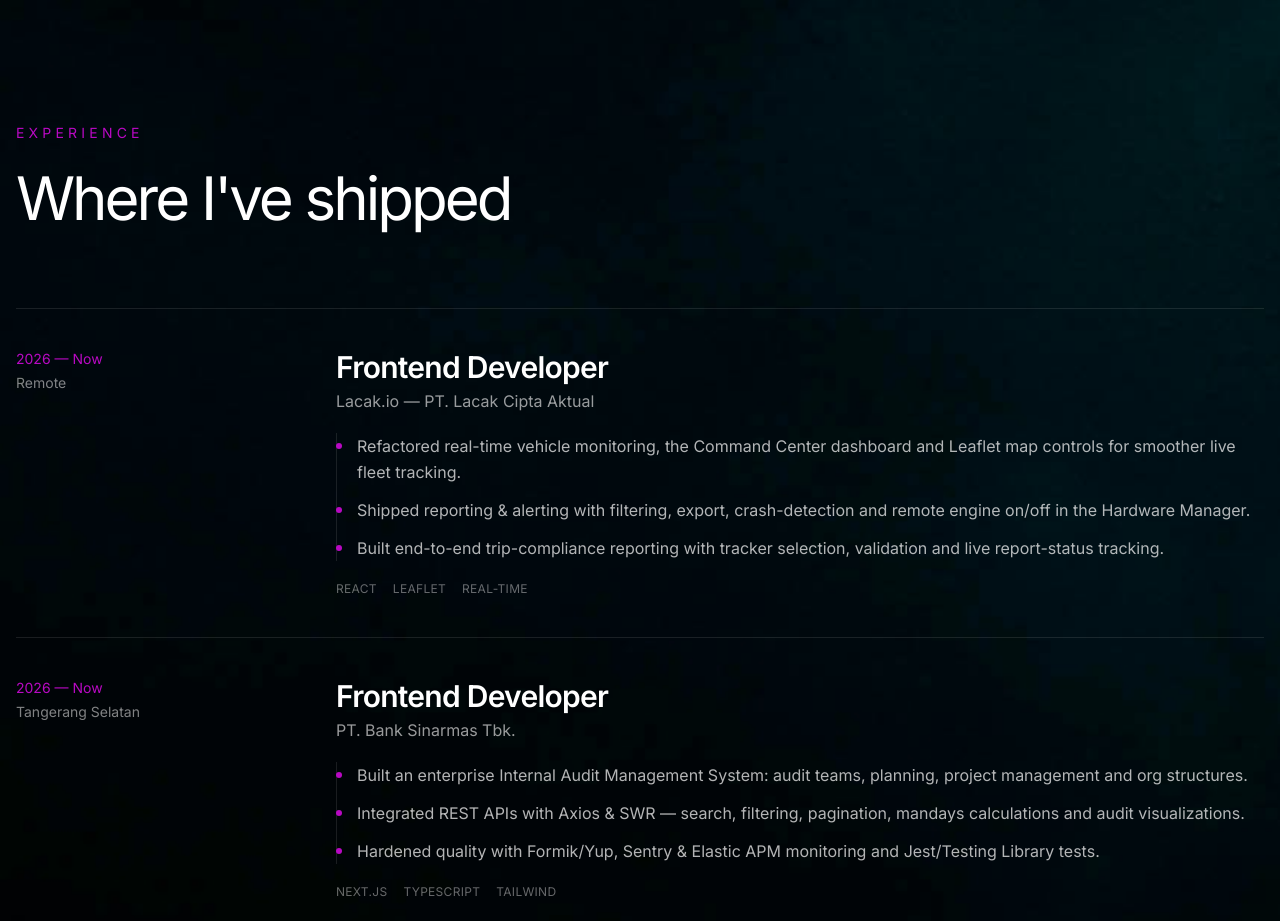
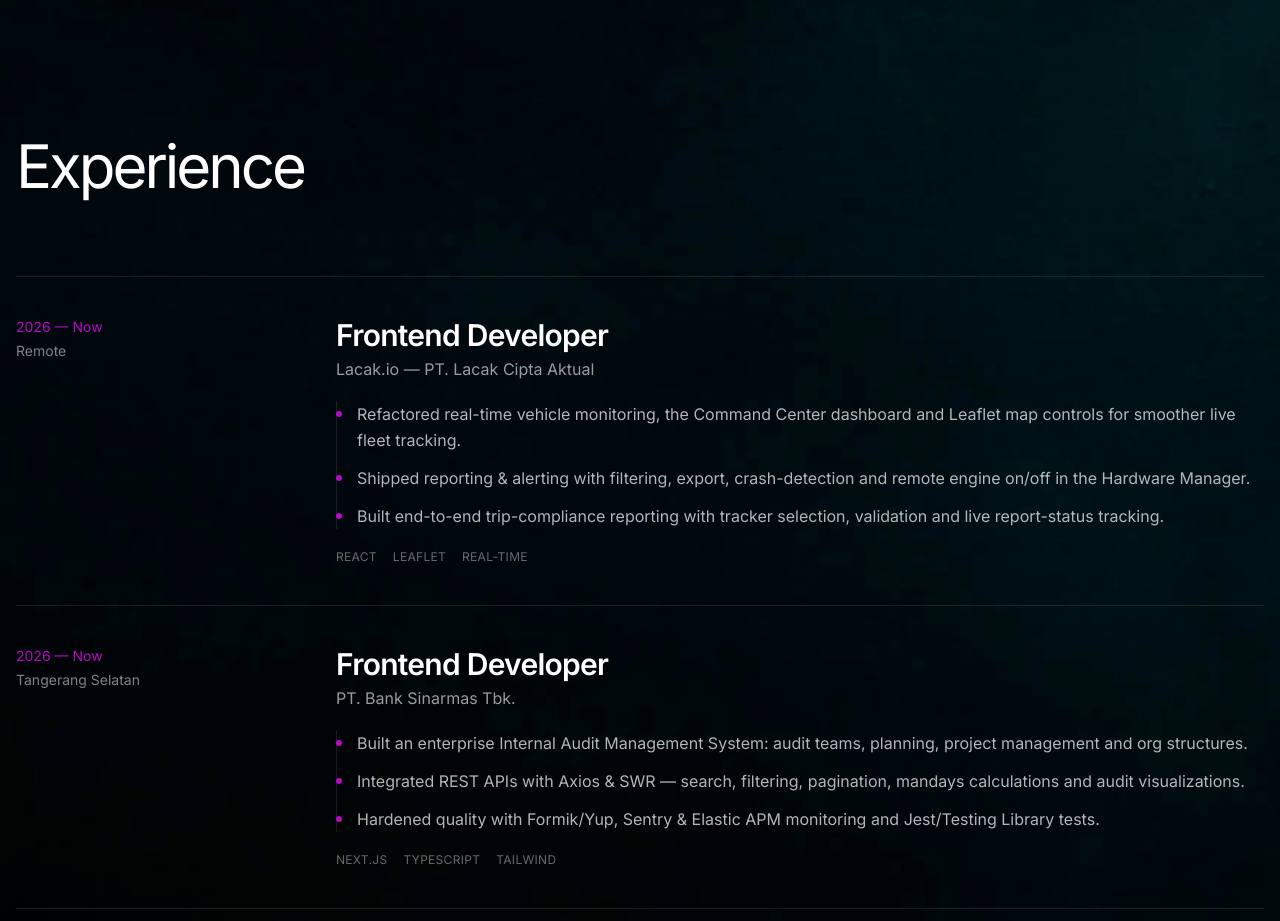
Before and after one commit to ARRARIAKU2/personal-portofolio, a Next.js app: page / in a window 1280 px wide. Shown: the part 1580-2501 px from the top of the page. Built offline with nearby package versions, Linux system fonts and the light colour scheme.

Commit message:
feat: finish revisi v1

```diff
--- a/src/app/(home)/components/organisms/Work.tsx
+++ b/src/app/(home)/components/organisms/Work.tsx
@@ -93,11 +93,14 @@
           viewport={{ once: false, amount: 0.3 }}
           className="mb-16 lg:mb-20"
         >
-          <span className="text-sm uppercase tracking-[0.3em] text-accent">
+          {/* <span className="text-sm uppercase tracking-[0.3em] text-accent">
             Experience
           </span>
           <h2 className="mt-5 text-4xl md:text-6xl tracking-tighter leading-none max-w-[16ch]">
             Where I&apos;ve shipped
+          </h2> */}
+          <h2 className="mt-5 text-4xl md:text-6xl tracking-tighter leading-none max-w-[16ch]">
+            Experience
           </h2>
         </motion.div>
 
```
